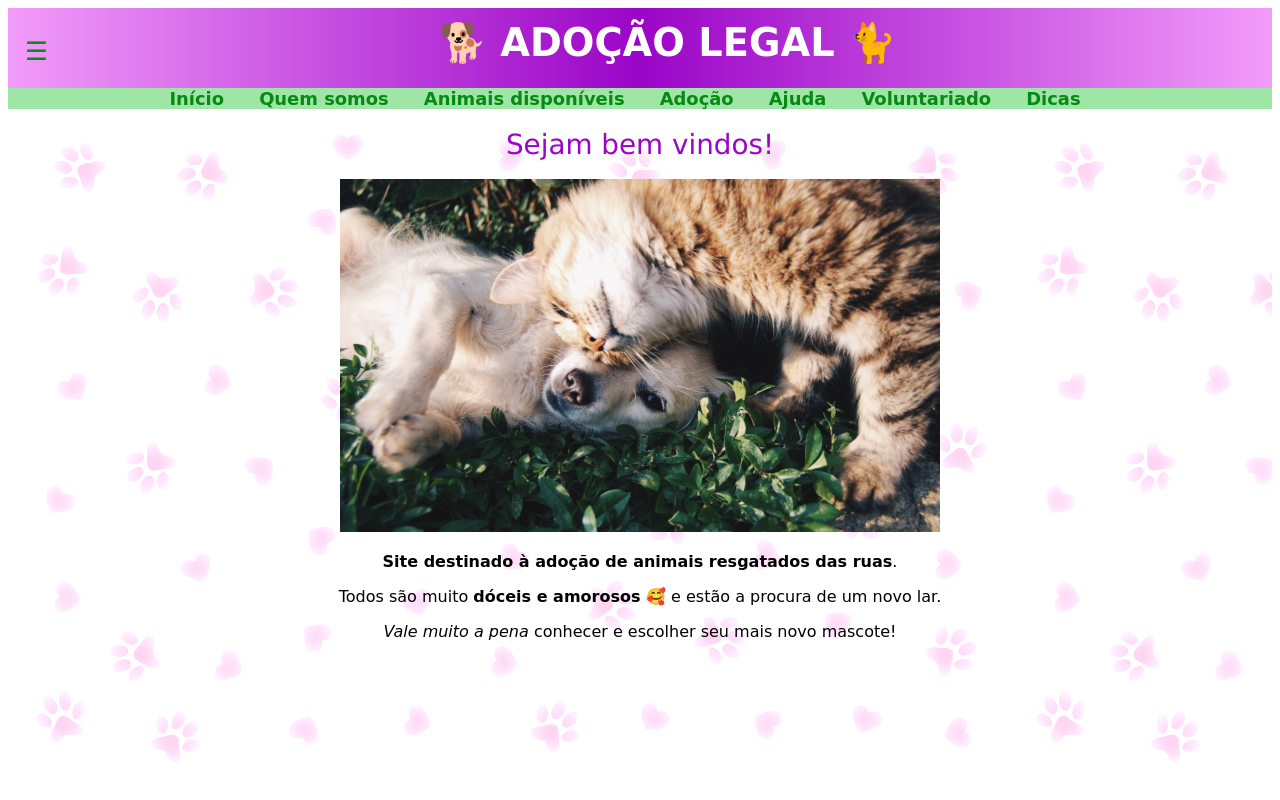
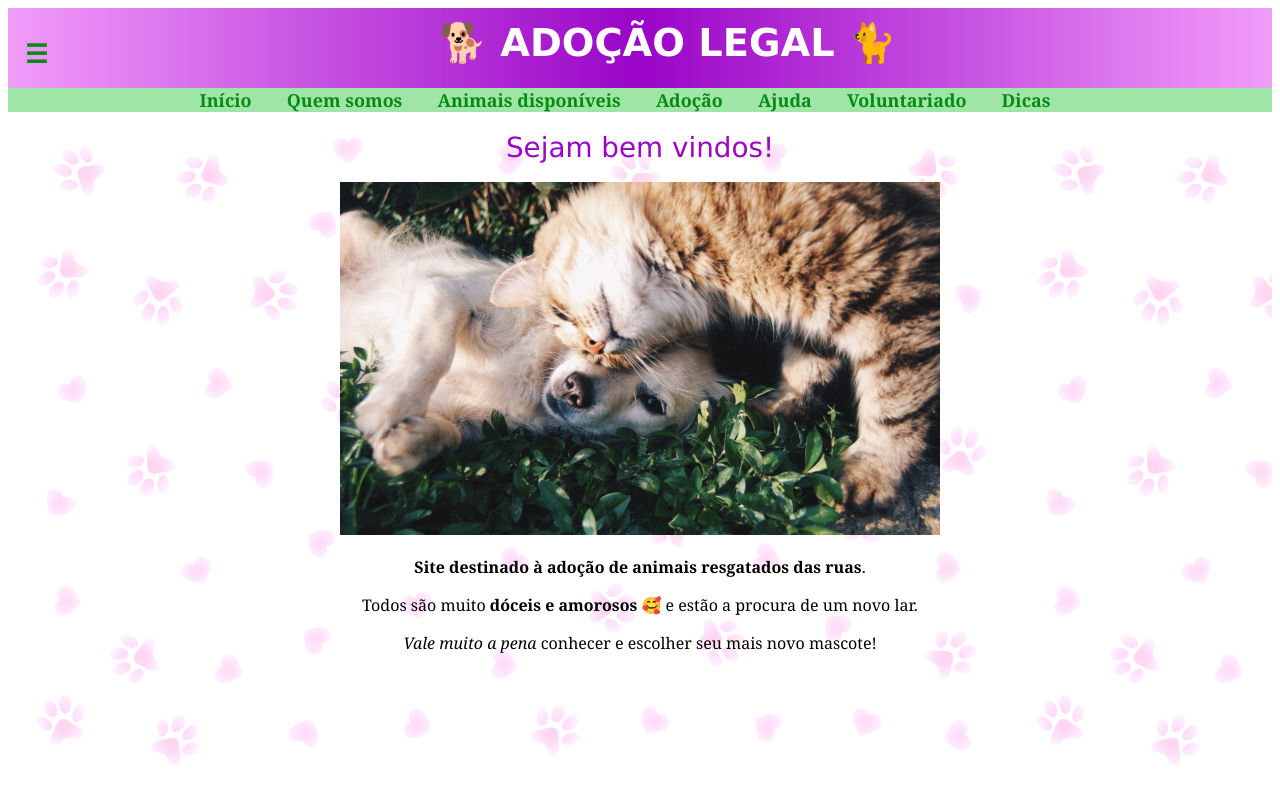
Before and after one commit to fbalbinocosta/DoacaoLegal, a plain HTML site: page index.html in a window 1280 px wide. Shown: the top 800 px of the page. Drawn offline with Linux system fonts and the light colour scheme.

Commit message:
Update style.css

```diff
--- a/style.css
+++ b/style.css
@@ -14,7 +14,7 @@
     font-style: normal;
 }
 *{
-    font-family: cursive ;
+    font-family: Cambria, Cochin, Georgia, Times, 'Times New Roman', serif ;
     box-sizing: border-box;
     font-size: clamp (0.9rem, 1vw, 1.5rem);
 }
@@ -50,7 +50,7 @@ nav{
     text-align: center;
     overflow: auto;
     background-color: #9fe5a6;
-    font-family: cursive;
+    font-family: 'Lucida Sans', 'Lucida Sans Regular', 'Lucida Grande', 'Lucida Sans Unicode', Geneva, Verdana, sans-serif;
     width: 100%;
 }
 nav a{
@@ -117,7 +117,7 @@ h1{
     text-decoration: none;
     color: white;
     font-size: clamp(1.5rem, 3vw, 6rem);
-    font-family: 'Lilita One', cursive;
+    font-family: 'Lucida Sans', 'Lucida Sans Regular', 'Lucida Grande', 'Lucida Sans Unicode', Geneva, Verdana, sans-serif;
     font-weight: bold;
     margin: 0;
     padding: 12px 1px 1px 1px;
```
